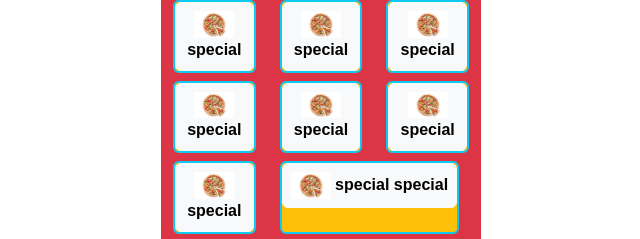
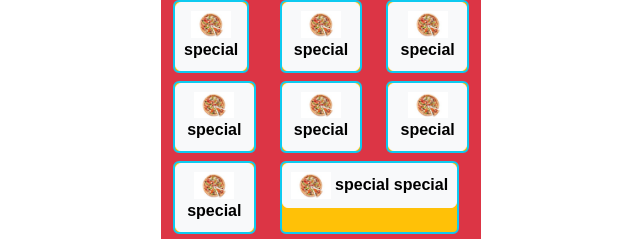
Before and after one commit to ShoaibCoduko/card-work, a plain HTML site: page sideindex.html in a window 1280 px wide. Shown: the top 239 px of the page, 319-959 px from the left. Drawn offline with nearby package versions, Linux system fonts and the light colour scheme.

Commit message:
not changes in this work

```diff
--- a/sideindex.html
+++ b/sideindex.html
@@ -23,10 +23,12 @@
     <div class="m-auto w-25">
         <div class="row justify-content-start  m-auto row-cols-auto bg-danger">
             <div class="col-4 d-inline-flex mb-2">
-                <div class="bg-warning rounded border border-info border-2">
+                <div class="bg-warning rounded border border-info border-2 d-flex">
                     <button class="btn btn-light p-2">
-                       <img src="image/white-back.jpeg" width="40" alt="">
-                        <b>special</b>
+                        <div>
+                            <img src="image/white-back.jpeg" width="40" alt="">
+                       </div>
+                       <div><b>special</b></div>
                     </button>
                 </div>
             </div>
```
